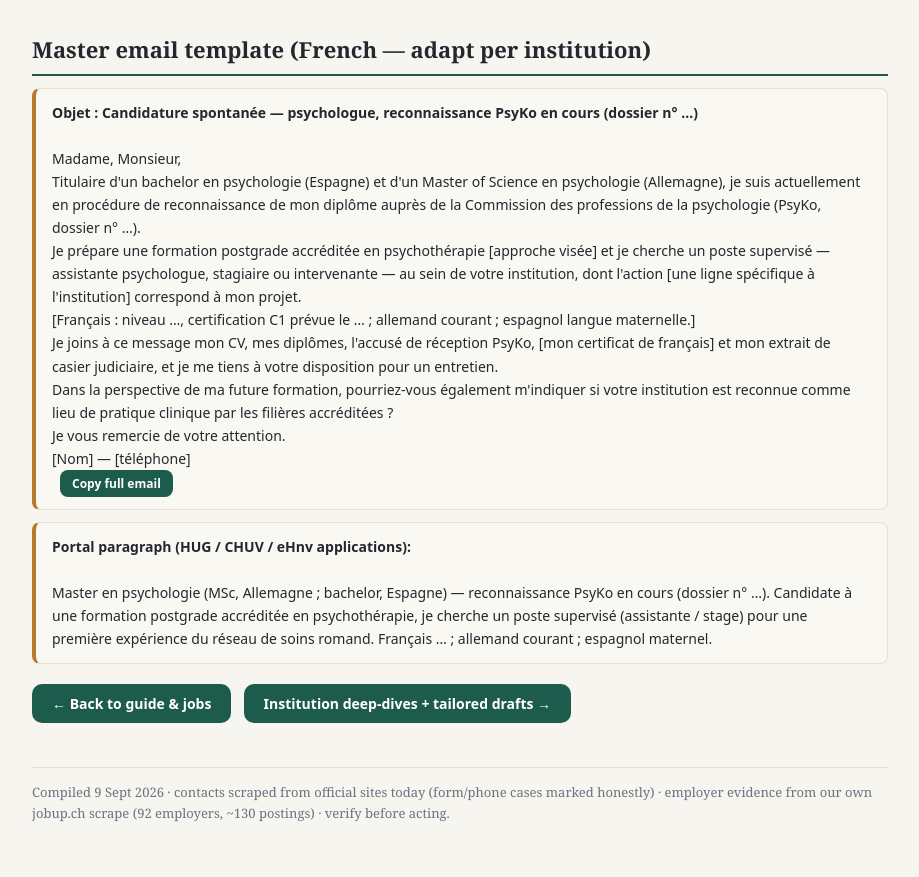
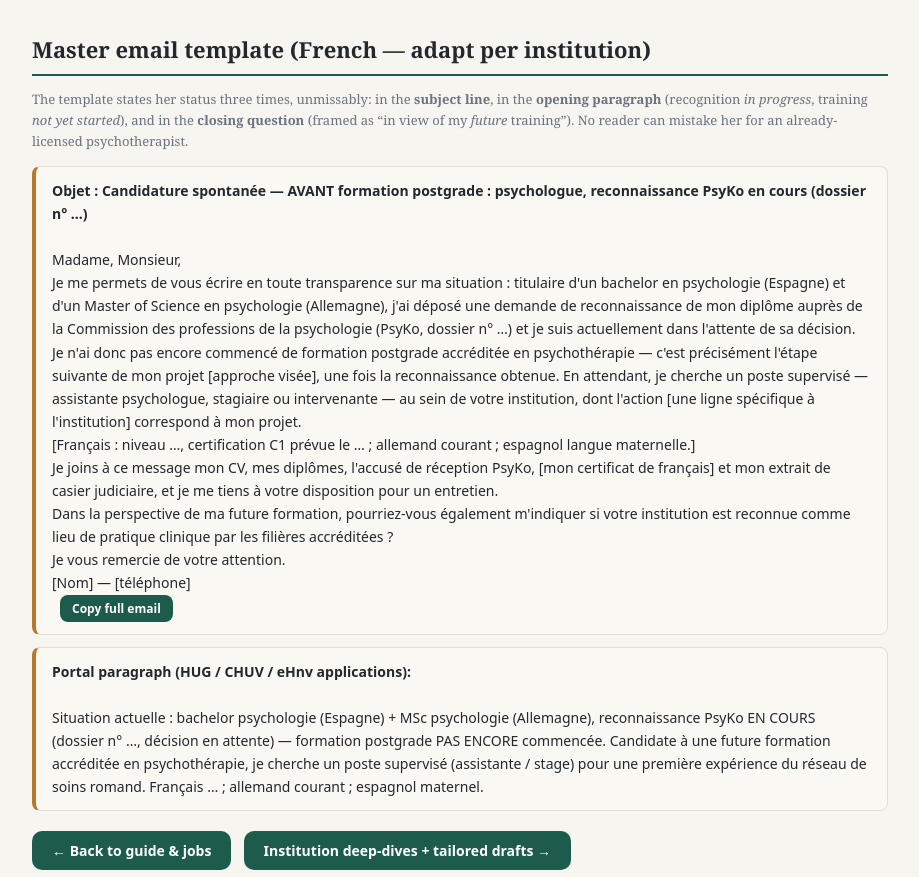
Before and after one commit to molinamarcvdb/psyswiss, a plain HTML site: page docs/spontaneous.html in a window 1280 px wide. Shown: the part 6101-6978 px from the top of the page, without its empty margins (180-1099 px from the left). Drawn offline with Linux system fonts and the light colour scheme.

Commit message:
Make pre-training status unmissable in all email drafts (subject + body)

```diff
--- a/docs/spontaneous.html
+++ b/docs/spontaneous.html
@@ -220,11 +220,15 @@
 </div>
 
 <h2 id="template">Master email template (French — adapt per institution)</h2>
-<div class="mail" id="mt"><span class="subj">Objet : Candidature spontanée — psychologue, reconnaissance PsyKo en cours (dossier n° …)</span>
+<p class="mut small">The template states her status three times, unmissably: in the <b>subject line</b>, in the
+<b>opening paragraph</b> (recognition <em>in progress</em>, training <em>not yet started</em>), and in the
+<b>closing question</b> (framed as “in view of my <em>future</em> training”). No reader can mistake her for an
+already-licensed psychotherapist.</p>
+<div class="mail" id="mt"><span class="subj">Objet : Candidature spontanée — AVANT formation postgrade : psychologue, reconnaissance PsyKo en cours (dossier n° …)</span>
 
 Madame, Monsieur,
-Titulaire d'un bachelor en psychologie (Espagne) et d'un Master of Science en psychologie (Allemagne), je suis actuellement en procédure de reconnaissance de mon diplôme auprès de la Commission des professions de la psychologie (PsyKo, dossier n° …).
-Je prépare une formation postgrade accréditée en psychothérapie [approche visée] et je cherche un poste supervisé — assistante psychologue, stagiaire ou intervenante — au sein de votre institution, dont l'action [une ligne spécifique à l'institution] correspond à mon projet.
+Je me permets de vous écrire en toute transparence sur ma situation : titulaire d'un bachelor en psychologie (Espagne) et d'un Master of Science en psychologie (Allemagne), j'ai déposé une demande de reconnaissance de mon diplôme auprès de la Commission des professions de la psychologie (PsyKo, dossier n° …) et je suis actuellement dans l'attente de sa décision.
+Je n'ai donc pas encore commencé de formation postgrade accréditée en psychothérapie — c'est précisément l'étape suivante de mon projet [approche visée], une fois la reconnaissance obtenue. En attendant, je cherche un poste supervisé — assistante psychologue, stagiaire ou intervenante — au sein de votre institution, dont l'action [une ligne spécifique à l'institution] correspond à mon projet.
 [Français : niveau …, certification C1 prévue le … ; allemand courant ; espagnol langue maternelle.]
 Je joins à ce message mon CV, mes diplômes, l'accusé de réception PsyKo, [mon certificat de français] et mon extrait de casier judiciaire, et je me tiens à votre disposition pour un entretien.
 Dans la perspective de ma future formation, pourriez-vous également m'indiquer si votre institution est reconnue comme lieu de pratique clinique par les filières accréditées ?
@@ -234,7 +238,7 @@ Je vous remercie de votre attention.
 
 <div class="mail"><span class="subj">Portal paragraph (HUG / CHUV / eHnv applications):</span>
 
-Master en psychologie (MSc, Allemagne ; bachelor, Espagne) — reconnaissance PsyKo en cours (dossier n° …). Candidate à une formation postgrade accréditée en psychothérapie, je cherche un poste supervisé (assistante / stage) pour une première expérience du réseau de soins romand. Français … ; allemand courant ; espagnol maternel.</div>
+Situation actuelle : bachelor psychologie (Espagne) + MSc psychologie (Allemagne), reconnaissance PsyKo EN COURS (dossier n° …, décision en attente) — formation postgrade PAS ENCORE commencée. Candidate à une future formation accréditée en psychothérapie, je cherche un poste supervisé (assistante / stage) pour une première expérience du réseau de soins romand. Français … ; allemand courant ; espagnol maternel.</div>
 
 <p><a class="btn" href="index.html">← Back to guide &amp; jobs</a>
 <a class="btn" href="contact-guide.html">Institution deep-dives + tailored drafts →</a></p>
```
Also changed, not shown: docs/contact-guide.html (+2 -2 lines).
